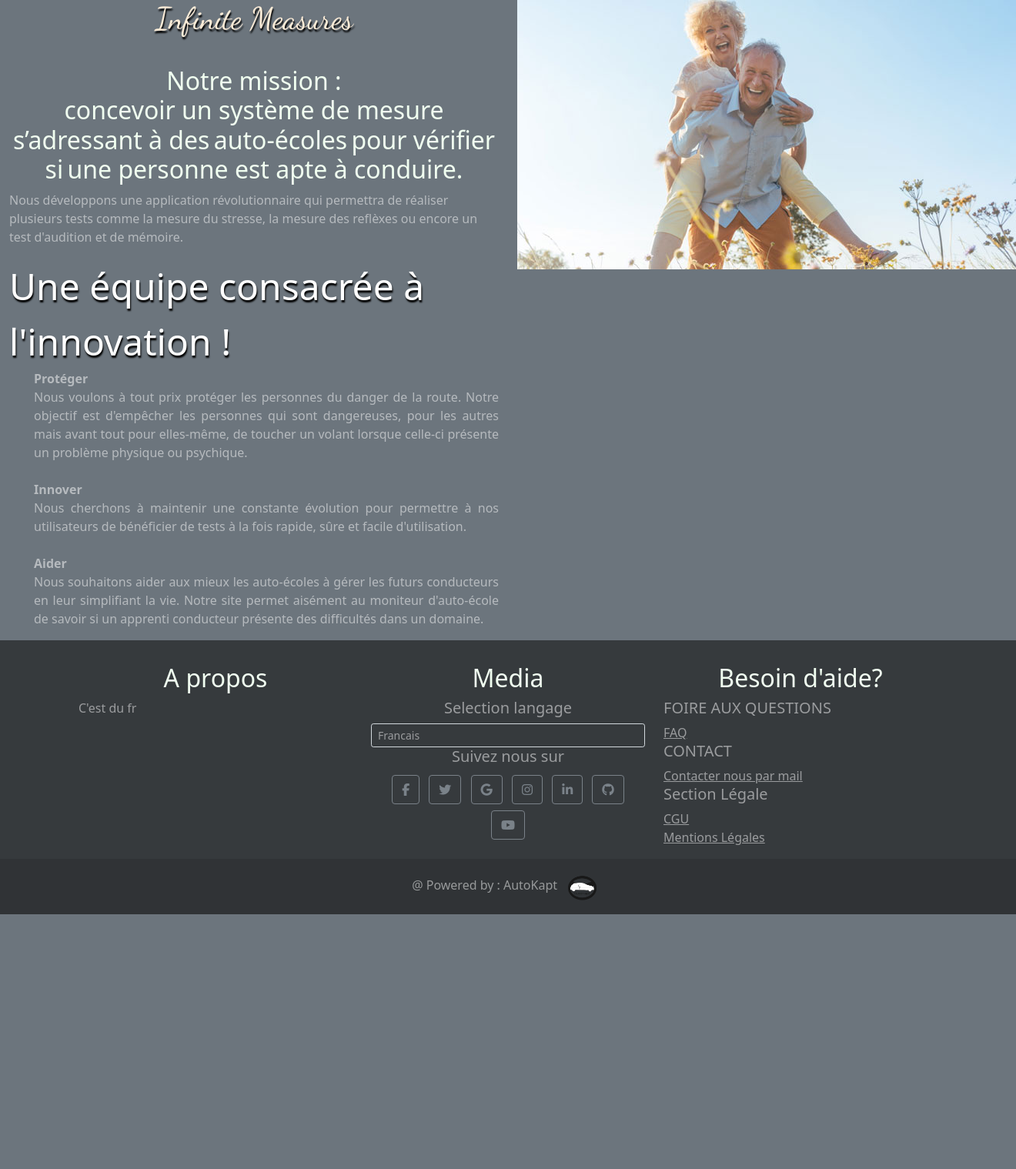
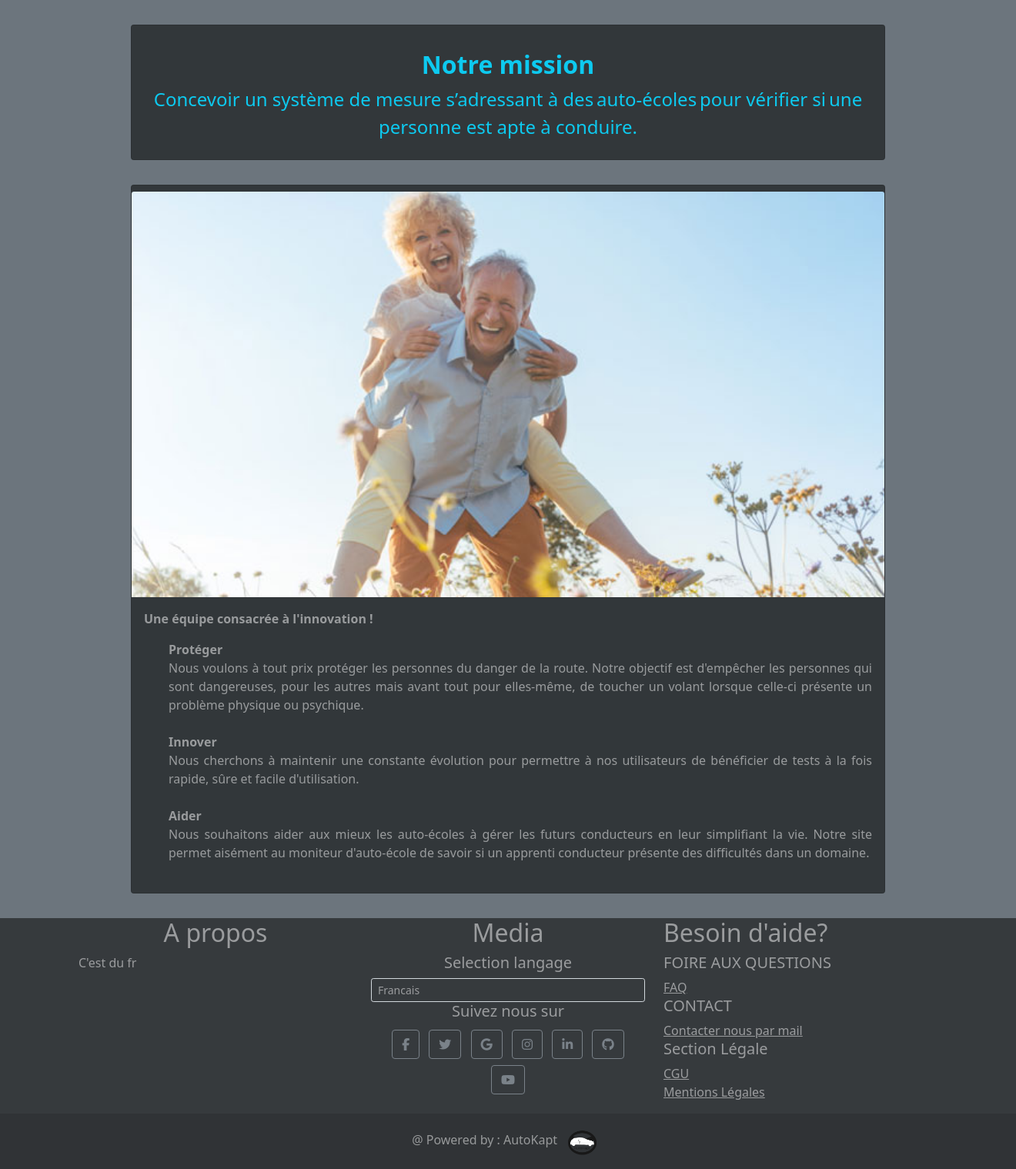
Before and after one commit to EstebanVincent/AutoKapt_website, a PHP site: page /home.php in a window 1320 px wide. Shown: the part 74-1593 px from the top of the page at 77% size. Before the commit the page ends 1262 px from the top, so only its background shows below. Run offline with PHP 8.4, Linux system fonts and the light colour scheme; some libraries are stand-ins or nearby versions.

Commit message:
design home

```diff
--- a/CSS/style.css
+++ b/CSS/style.css
@@ -12,13 +12,13 @@ ul {
 li {
     list-style-type: none;
 }
-h2 {
+/* h2 {
     text-align: center;
     padding-top: 30px;
     font-size: 2em;
     color: honeydew;
-}
-h3_2{
+} */
+h3_2 {
     text-align: center;
     color: white;
     font-size: 3em;
@@ -95,7 +95,7 @@ h3 {
     text-shadow: 1px 3px 2px black;
 }
 /*************************** IMAGE ******************************* */
-#image{
+#image {
     margin-top: auto;
     margin-bottom: auto;
 }
@@ -317,7 +317,6 @@ table {
 .testpagemain {
     display: flex;
     justify-content: space-around;
-    margin: 20px 20px;
     flex-direction: column;
 }
 .testpage {
@@ -385,3 +384,7 @@ table {
     margin-top: auto;
     margin-bottom: auto;
 }
+
+.center {
+    align-items: center;
+}
--- a/bases/header.php
+++ b/bases/header.php
@@ -34,6 +34,7 @@
                           echo
                           '
                             <li class="nav-item"><a class="nav-link" href="/AutoKapt/pages/User/dashboard.php">'. $lang["nav-dashboard"] .'</a></li>
+                            <li class="nav-item"><a class="nav-link" href="/AutoKapt/pages/testpage.php">Tests</a></li>
                             <li class="nav-item dropdown">
                                 <a class="nav-link dropdown-toggle" href="#" data-bs-toggle="dropdown"><i class="fas fa-user"></i> ' . $_SESSION["userUsername"] . '</a>
                                 <ul class="dropdown-menu bg-dark">
@@ -51,6 +52,7 @@
                           echo
                           '
                           <li class="nav-item"><a class="nav-link" href="/AutoKapt/pages/User/dashboard.php">'. $lang["nav-dashboard"] .'</a></li>
+                          <li class="nav-item"><a class="nav-link" href="/AutoKapt/pages/testpage.php">Tests</a></li>
                           <li class="nav-item dropdown">
                               <a class="nav-link dropdown-toggle" href="#" data-bs-toggle="dropdown"><i class="fas fa-user"></i> ' . $_SESSION["userUsername"] . '</a>
                               <ul class="dropdown-menu bg-dark">
@@ -65,6 +67,7 @@
                           echo
                           '
                           <li class="nav-item"><a class="nav-link" href="/AutoKapt/pages/User/dashboard.php">'. $lang["nav-dashboard"] .'</a></li>
+                          <li class="nav-item"><a class="nav-link" href="/AutoKapt/pages/testpage.php">Tests</a></li>
                           <li class="nav-item dropdown">
                               <a class="nav-link dropdown-toggle" href="#" data-bs-toggle="dropdown"><i class="fas fa-user"></i> ' . $_SESSION["userUsername"] . '</a>
                               <ul class="dropdown-menu bg-dark">
--- a/home.php
+++ b/home.php
@@ -5,16 +5,26 @@
 <section class="container-fluid bg-secondary text-white-50">
 
     <div class="row">
-        <div class="col-sm-6">
-            <h1>Infinite Measures</h1>
+        <div class="col-sm-1"></div>
+        <div class="col-sm-10">
+            <div class="py-3"></div>
+            <section class="dark2 py-2 mx-5 card">
+                <div class="card-body">
+                    <div class="card-title text-center pt-2"><h2 class="fw-bold text-info"><?php echo $lang['accueil-title2'] ?></h2> </div>
+                    <p class="card-text text-center text-info fs-4"><?php echo $lang['accueil-para1'] ?></p>
+                </div>
+            </section>
+            <div class="py-3"></div>
 
-            <h2> <?php echo $lang['accueil-title2'] ?>:<br />
-            <?php echo $lang['accueil-para1'] ?></h2>
 
-            <p><?php echo $lang['accueil-para2'] ?> </p>
+            <!-- <p><?php echo $lang['accueil-para2'] ?> </p> -->
+            <!-- <img src="/AutoKapt/images/vieux.jpg" class="img-responsive center rounded" /><br> -->
 
-            <h3_2><?php echo $lang['accueil-title3'] ?></h3_2>
-
+            <section class="dark2 py-2 mx-5 card">
+                <img src="/AutoKapt/images/vieux.jpg" class="card-img-top" alt="...">
+                <div class="card-body">
+                    <div class="card-title"><b><?php echo $lang['accueil-title3'] ?></b> </div>
+                    <p class="card-text">
                         <ul class="justify">
                             <li><strong> <?php echo $lang['accueil-pilier1'] ?></strong><br />
                             <?php echo $lang['accueil-para3']  ?></li>
@@ -25,11 +35,12 @@
                             <li><strong><?php echo $lang['accueil-pilier3'] ?></strong><br />
                             <?php echo $lang['accueil-para5'] ?></li>
                         </ul>
-
+                    </p>
                 </div>
-        <div class="col-sm-6">
-           <img src="/AutoKapt/images/vieux.jpg" class="img-responsive" /></div>
+            </section>
+            <div class="py-3"></div>
         </div>
+        <div class="col-sm-1"></div>
     </div>
 </section>
 
--- a/languages/en.php
+++ b/languages/en.php
@@ -19,10 +19,10 @@
         "dashboard-hearing" => "Hearing",
         'play' => 'Play',
 
-        /*  */
+        /* Home */
         "accueil-title2" => "Our duty",
         "accueil-title3" => " A Team dedicated to innovation !",
-        "accueil-para1" => "designing a measurement system for driving schools to check whether a person is fit to drive.",
+        "accueil-para1" => "Designing a measurement system for driving schools to check whether a person is fit to drive.",
         "accueil-para2" => "We are developing a revolutionary application that will allow several tests to be carried out, such as stress measurement, reflexes measurment or even a hearing and memory test.",
         "accueil-para3" =>"We want to protect people from the dangers of the road at all costs. Our aim is to prevent people who are dangerous, not only to others but above all to themselves, from touching a steering wheel when they have a physical or mental problem.",
         "accueil-para4" =>"We seek to maintain a constant evolution to allow our users to benefit from tests that is fast, safe and easy to use.",
--- a/languages/fr.php
+++ b/languages/fr.php
@@ -19,10 +19,10 @@
         "dashboard-hearing" => "Audition",
         'play' => 'Jouer',
 
-        /*  */
+        /* Home */
         "accueil-title2" => "Notre mission ",
         "accueil-title3" => "Une équipe consacrée à l'innovation !",
-        "accueil-para1" => "concevoir un système de mesure s’adressant à des auto-écoles pour vérifier si une personne est apte à conduire.",
+        "accueil-para1" => "Concevoir un système de mesure s’adressant à des auto-écoles pour vérifier si une personne est apte à conduire.",
         "accueil-para2" => "Nous développons une application révolutionnaire qui permettra de réaliser plusieurs tests comme la mesure du stresse, la mesure des reflèxes ou encore un test d'audition et de mémoire.",
         "accueil-para3" => "Nous voulons à tout prix protéger les personnes du danger de la route. Notre objectif est d'empêcher les personnes qui sont dangereuses, pour les autres mais avant tout pour elles-même, de toucher un volant lorsque celle-ci présente un problème physique ou psychique.",
         "accueil-para4" => "Nous cherchons à maintenir une constante évolution pour permettre à nos utilisateurs de bénéficier de tests à la fois rapide, sûre et facile d'utilisation.",
--- a/pages/User/dashboard.php
+++ b/pages/User/dashboard.php
@@ -5,8 +5,8 @@
 	<div class="py-3"></div>
 	<section class="dark2 py-2 mx-5 card">
         <div class="card-body">
-            <div class="card-title"><b><?php echo $lang['dashboard-title'] ?></b> </div>
-            <p class="card-text"><?php echo $lang['dashboard-p'] ?></p>
+            <div class="card-title text-center"><h2 class="fw-bold text-info"><?php echo $lang['dashboard-title'] ?></h2> </div>
+            <p class="card-text text-center text-info fs-4"><?php echo $lang['dashboard-p'] ?></p>
         </div>
 	</section>
     <div class="py-3"></div>
```
Lines whose indentation alone changed are shown as unchanged.
